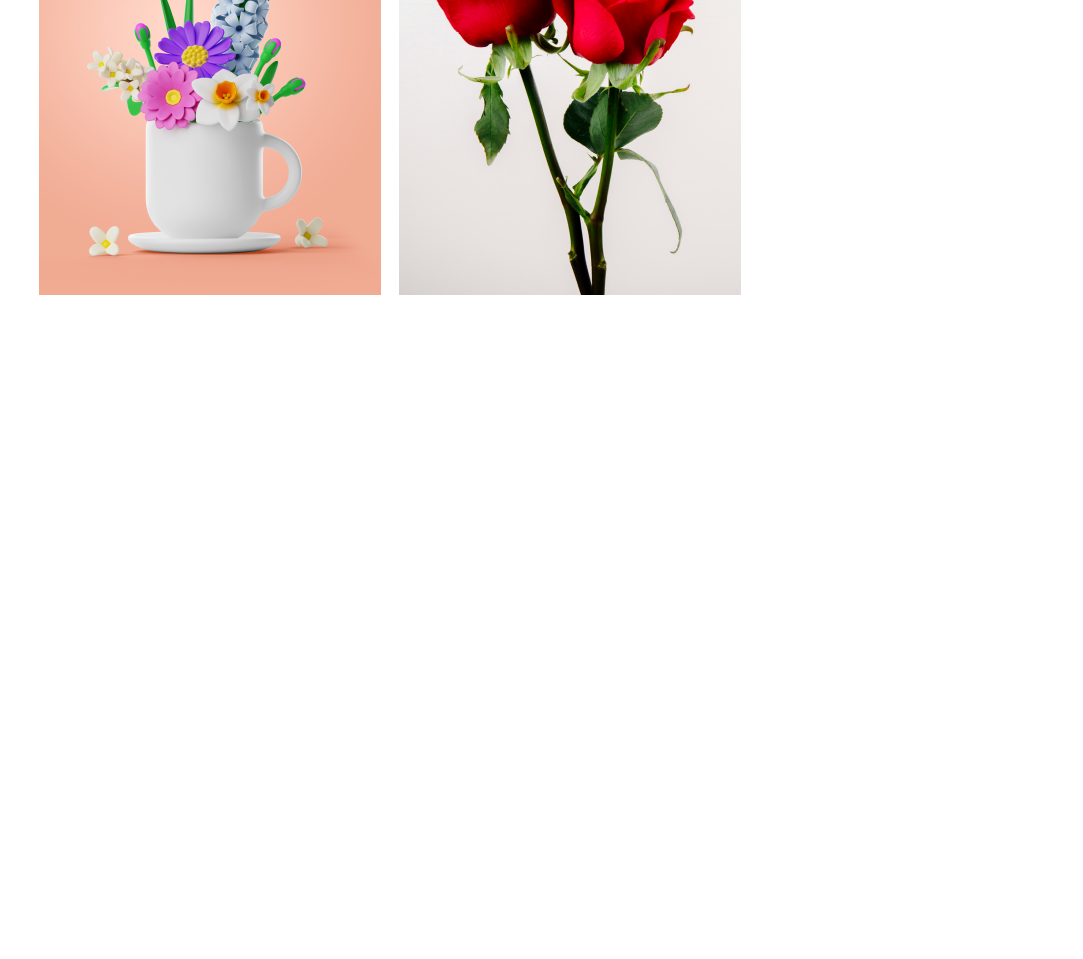
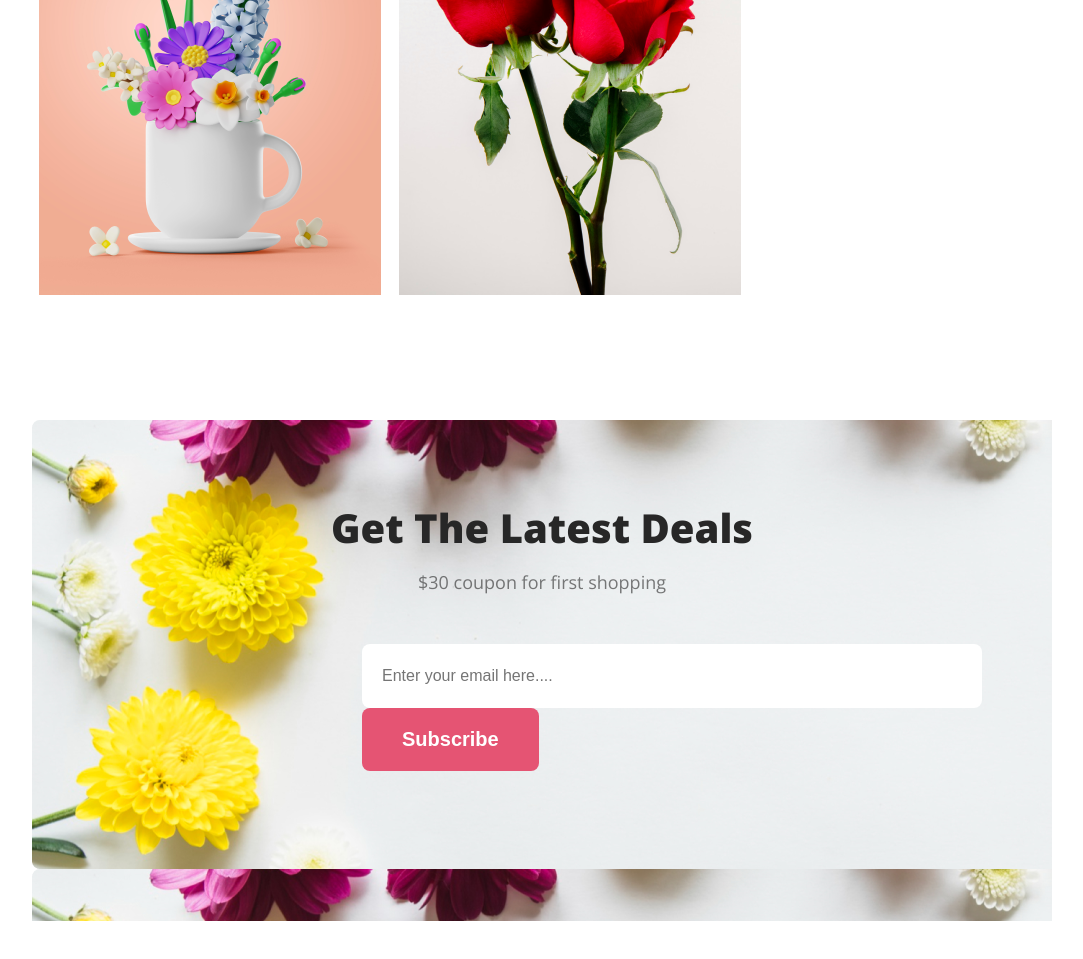
Before and after one commit to diptomahin/flower-shop-assignment, a plain HTML site: page index.html in a window 1280 px wide. Shown: the part 2502-3461 px from the top of the page, without its empty margins (98-1181 px from the left). Before the commit the page ends 2802 px from the top, so only its background shows below. Drawn offline with nearby package versions, Linux system fonts and the light colour scheme.

Commit message:
added latest deals section with email

```diff
--- a/index.html
+++ b/index.html
@@ -39,6 +39,7 @@
            </div>
            <img class="hot-deals-img" src="./img/pngwing 8.png" alt="">
         </section>
+        <!--Insta-->
         <section class="insta-conteinar">
             <div class="instagram">
             <h1 class="insta-header">Instagram</h1>
@@ -51,6 +52,19 @@
                 <img class="insta-img" src="./img/Rectangle 6.png" alt="">
             </div>
         </section>
+        <!--Latest Deals-->
+        <section>
+            <div class="latest-deals">
+                <h1 class="latest-deals-heading">Get The Latest Deals</h1>
+                <p class="latest-deals-description">$30 coupon for first shopping</p>
+                <div class="email">
+                <form >
+                    <input type="email" name="" id="email-input" placeholder="Enter your email here....">
+                    <input type="button" class="btn-primary" value="Subscribe">
+                </form>
+                </div>
+            </div>
+        </section>
     </main>
     <footer>
 
--- a/style.css
+++ b/style.css
@@ -105,3 +105,48 @@ body{
 {
   padding: 0px 7px 0px 7px;
 }
+/*Latest deals section*/
+.latest-deals
+{
+    background-image: url(./img/Rectangle\ 9.png);
+    color: #272727;
+    padding: 50px;
+    margin: 120px 130px 120px 130px;
+
+}
+.latest-deals-heading
+{
+    color: #272727;
+    text-align: center;
+    font-size: 40px;
+    font-weight: 800;
+    padding-top: 30px;
+}
+.latest-deals-description
+{
+    color: rgba(39, 39, 39, 0.60);
+    text-align: center;
+    font-size: 18px;
+    font-weight: 400;
+    margin-top: 15px;
+    margin-bottom: 50px;
+}
+.email
+{
+align-items: center;
+padding-left: 280px;
+padding-bottom: 100px;
+
+}
+#email-input
+{
+    width: 600px;
+    height: 64px;
+    border-radius: 8px;
+    background: #FFF;
+    color: rgba(39, 39, 39, 0.60);
+    font-size: 16px;
+    font-weight: 400;
+    padding-left: 20px;
+    border: 0;
+}
```
